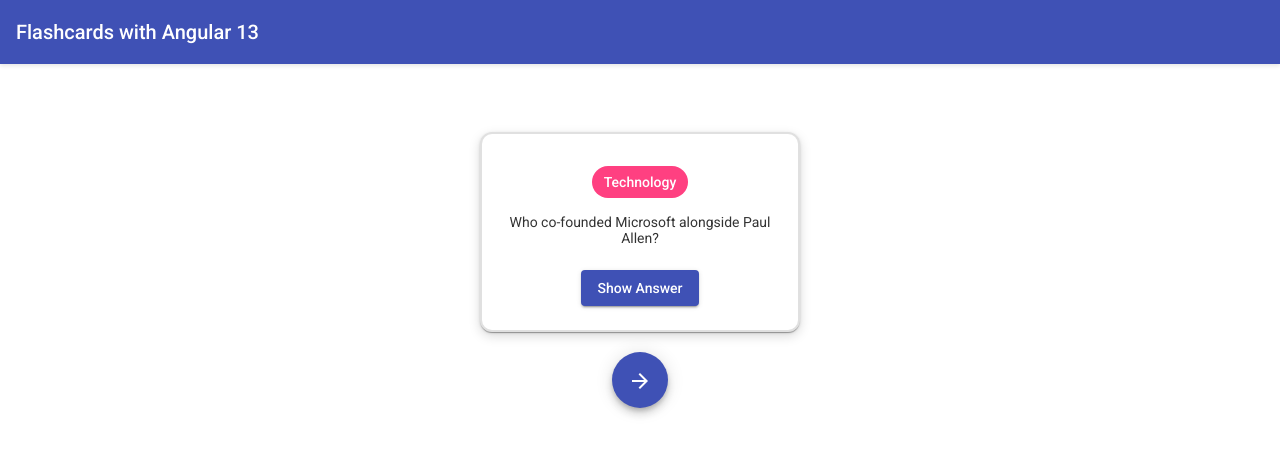
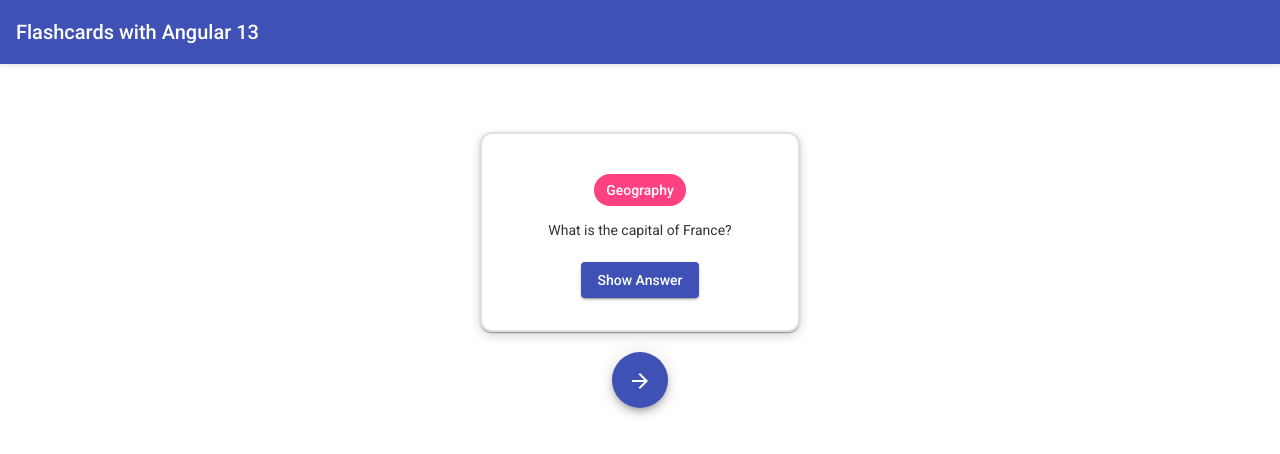
Before and after one commit to cesarcori/angular-flashcards, an Angular app: page / in a window 1280 px wide. Shown: the top 454 px of the page. Built offline with nearby package versions, Linux system fonts and the light colour scheme.

Commit message:
feat: removing the random funtion and replace with next card

```diff
--- a/src/app/app.component.ts
+++ b/src/app/app.component.ts
@@ -1,11 +1,6 @@
 import { Component } from '@angular/core';
+import { Card } from './models/card.model';
 import { MOCK_CARDS } from './models/mock-cards';
-
-function getRandomElement<T>(items: readonly T[]): T | null {
-  if (items.length === 0) return null;
-  const randomIndex = Math.floor(Math.random() * items.length);
-  return items[randomIndex];
-}
 
 @Component({
   selector: 'app-root',
@@ -15,11 +10,15 @@ function getRandomElement<T>(items: readonly T[]): T | null {
 
 export class AppComponent {
   readonly title = 'angular-flashcards';
-  readonly mockCards = MOCK_CARDS;
+  readonly mockCards: readonly Card[] = MOCK_CARDS;
 
-  currentCard = getRandomElement(this.mockCards);
+  currentIndex: number = 0;
+  currentCard: Card | undefined = this.mockCards[this.currentIndex];
 
-  nextCard() {
-    this.currentCard = getRandomElement(this.mockCards);
+  /** Advance to the next flashcard */
+  nextCard(): void {
+    if (!this.mockCards || this.mockCards.length === 0) return;
+    this.currentIndex = (this.currentIndex + 1) % this.mockCards.length;
+    this.currentCard = this.mockCards[this.currentIndex];
   }
 }
```
